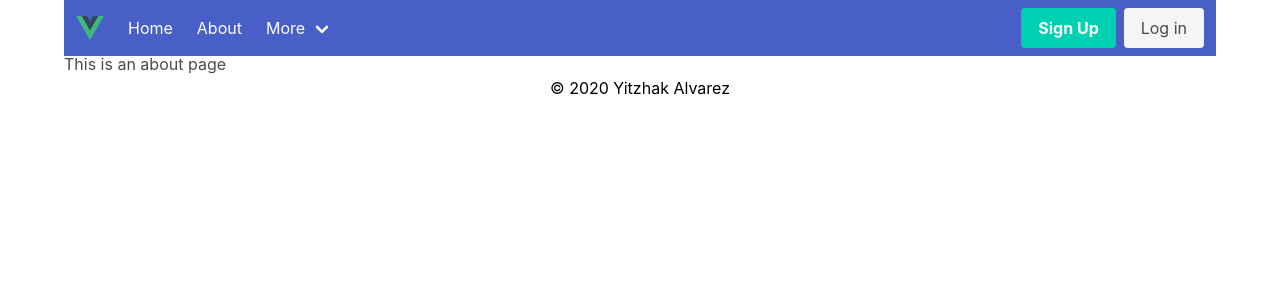
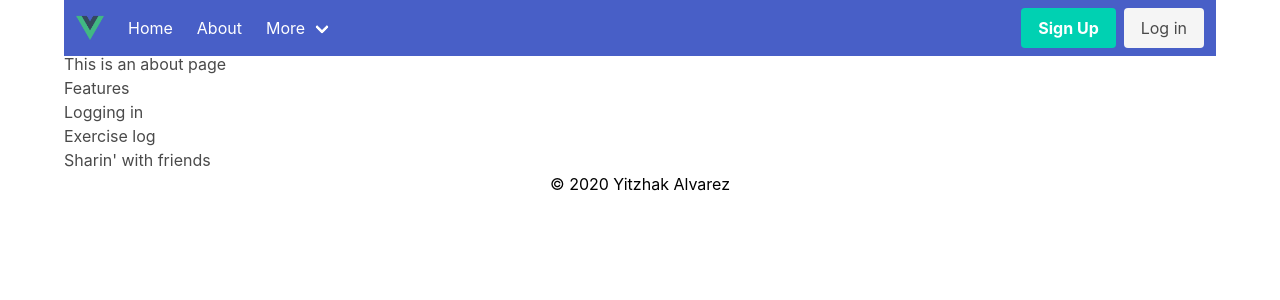
Before and after one commit to yitzhakalvarez/FitnessTracker, a Vue app in the folder client/: page /about in a window 1280 px wide. Shown: the top 300 px of the page. Built offline with nearby package versions, Linux system fonts and the light colour scheme; the HTML template or start-up script is replaced by a standard one.

Commit message:
10/14 changes

```diff
--- a/client/src/views/About.vue
+++ b/client/src/views/About.vue
@@ -1,5 +1,11 @@
 <template>
   <div class="about">
     <h1>This is an about page</h1>
+    <h2>Features</h2>
+    <ul>
+      <li>Logging in</li>
+      <li>Exercise log</li>
+      <li>Sharin' with friends</li>
+    </ul>
   </div>
 </template>
```
